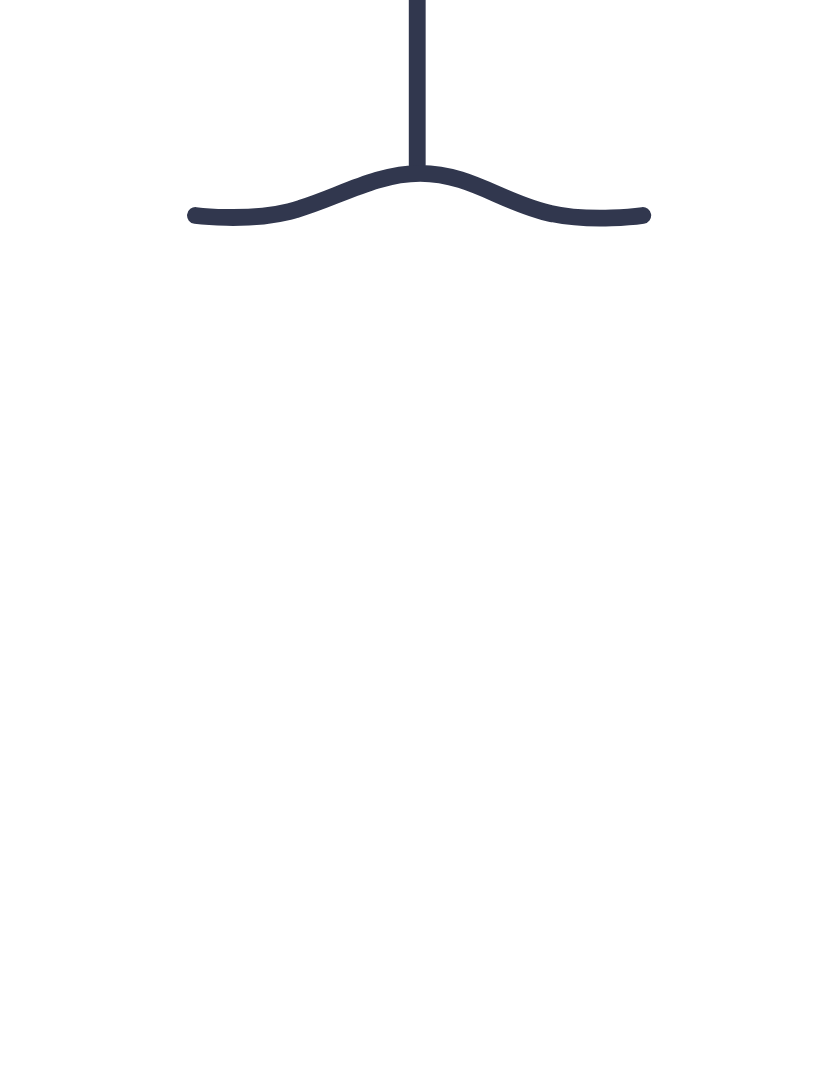
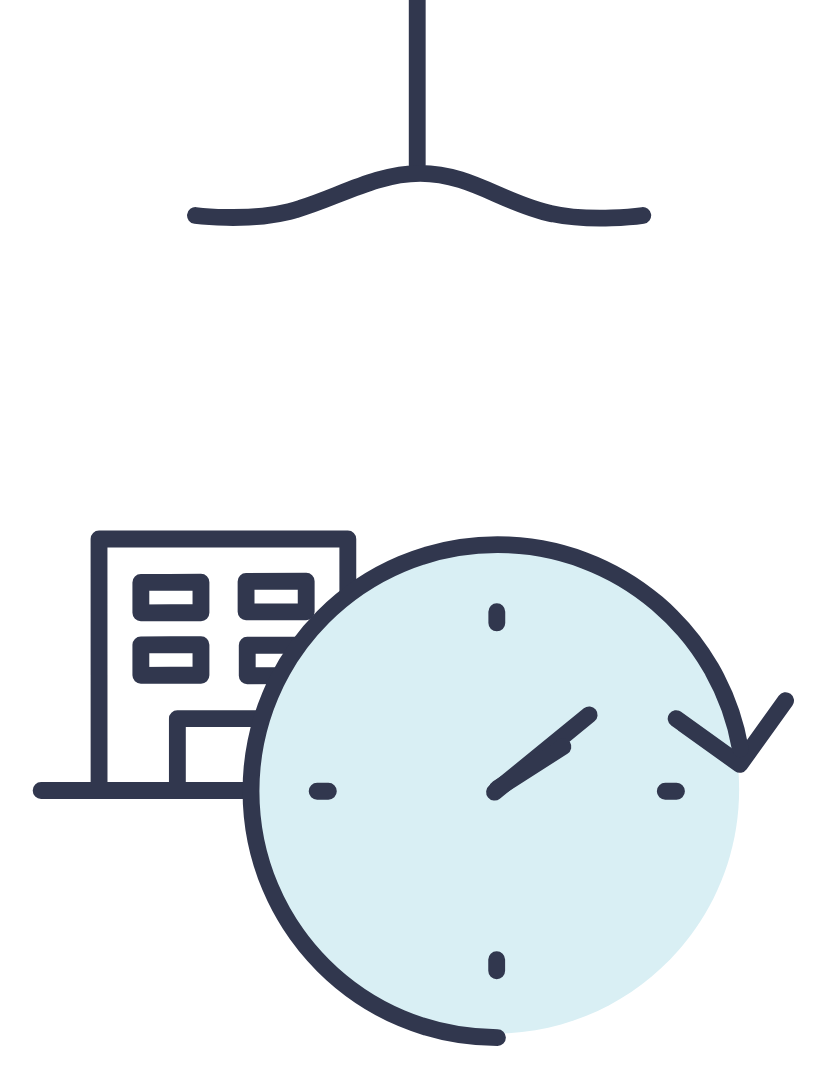
Before and after one commit to nakasama55/Lottie-test, a plain HTML site: page index.html in a window 1280 px wide. Shown: the part 563-1648 px from the top of the page, without its empty margins (221-1046 px from the left). Before the commit the page ends 863 px from the top, so only its background shows below. Drawn offline with Linux system fonts and the light colour scheme.

Commit message:
Update index.html

```diff
--- a/index.html
+++ b/index.html
@@ -6,7 +6,7 @@
 </head>
 <body>
 <div style="width:auto; height:auto;" id="lottie01"></div>
-<!--<div style="width:auto; height:auto;" id="lottie02"></div>-->
+<div style="width:auto; height:auto;" id="lottie02"></div>
 <script src="js/lottie.min.js" type="text/javascript" charset="utf-8"></script>
 <script src="js/main.js"></script>
 </body>
```
